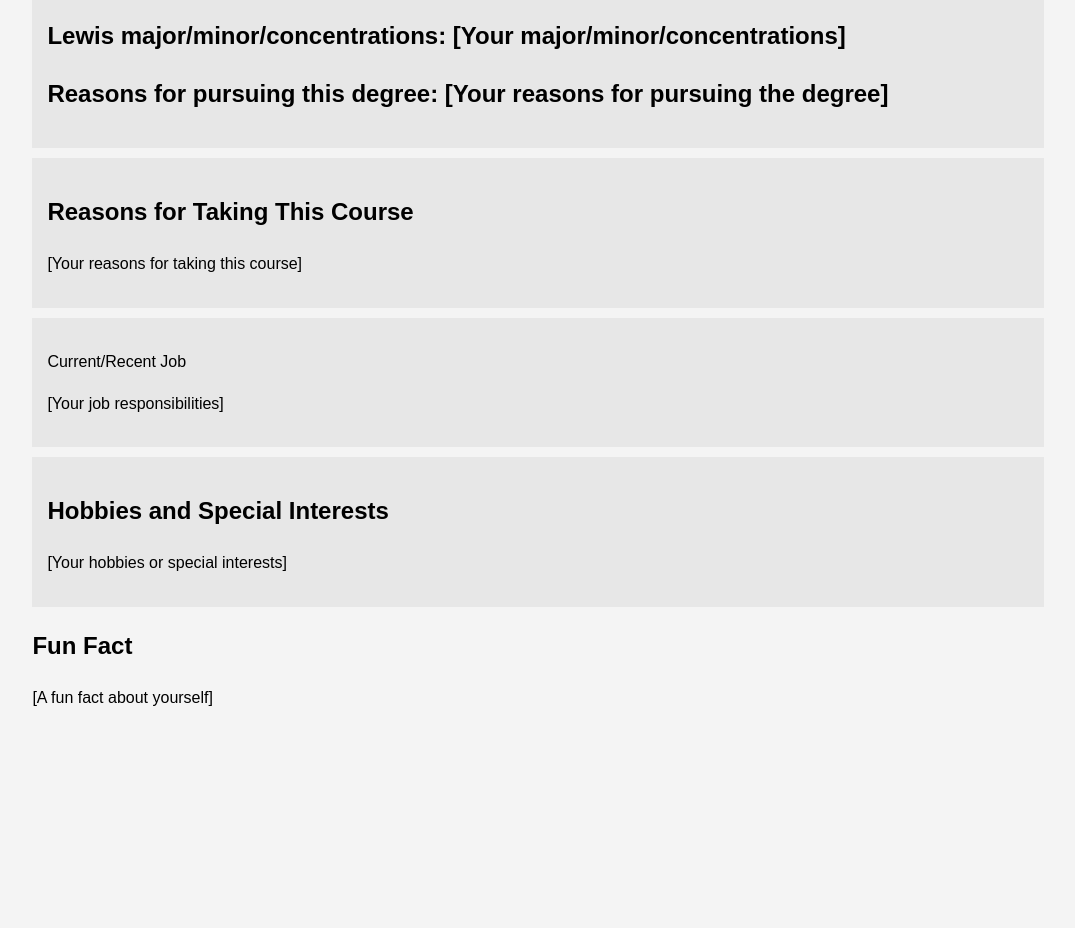
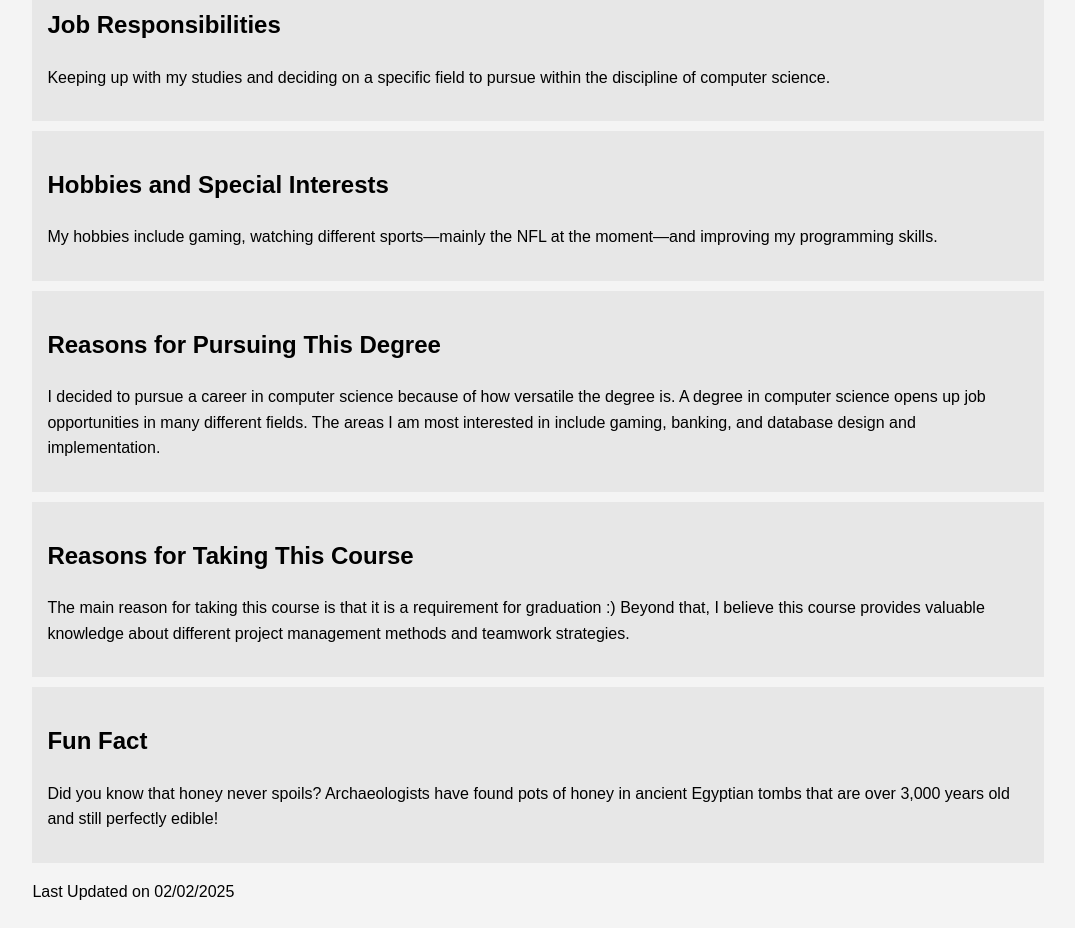
Before and after one commit to Hussain255s/me, a plain HTML site: page index.html in a window 1280 px wide. Shown: the part 227-1155 px from the top of the page, without its empty margins (102-1177 px from the left). Before the commit the page ends 962 px from the top, so only its background shows below. Drawn offline with Linux system fonts and the light colour scheme.

Commit message:
Update index.html

```diff
--- a/index.html
+++ b/index.html
@@ -21,7 +21,7 @@
         .main-info h1 {
             margin: 0;
         }
-        .hobbies, .lewis, .course, .job {
+        .section {
             background: #e7e7e7;
             padding: 15px;
             margin-bottom: 10px;
@@ -31,35 +31,39 @@
 <body>
     <div class="container">
         <header class="main-info">
-            <h1>[Your First and Last Name]</h1>
-            <h1>Preferred Name: [Your Preferred Name]</h1>
+            <h1>Your Name: Hussain Ali</h1>
+            <p>Preferred Name: Hussain</p>
+            <p>Current/Recent Job Title: AUS Computer Science Student - Senior 1</p>
         </header>
 
-        <section class="lewis">
-			<h2>Year at Lewis: [Your Years at Lewis]</h2>
-			<h2>Lewis major/minor/concentrations: [Your major/minor/concentrations]</h2>
-			<h2>Reasons for pursuing this degree: [Your reasons for pursuing the degree]</h2>
+        <section class="section">
+            <h2>Job Responsibilities</h2>
+            <p>Keeping up with my studies and deciding on a specific field to pursue within the discipline of computer science.</p>
         </section>
 
-		<section class="course">
-            <h2>Reasons for Taking This Course</h2>
-            <p>[Your reasons for taking this course]</p>
+        <section class="section">
+            <h2>Hobbies and Special Interests</h2>
+            <p>My hobbies include gaming, watching different sports—mainly the NFL at the moment—and improving my programming skills.</p>
         </section>
 
-		<section class="job">
-            <p>Current/Recent Job</p>
-			<p>[Your job responsibilities]</p>
+        <section class="section">
+            <h2>Reasons for Pursuing This Degree</h2>
+            <p>I decided to pursue a career in computer science because of how versatile the degree is. A degree in computer science opens up job opportunities in many different fields. The areas I am most interested in include gaming, banking, and database design and implementation.</p>
         </section>
 
-        <section class="hobbies">
-            <h2>Hobbies and Special Interests</h2>
-            <p>[Your hobbies or special interests]</p>
+        <section class="section">
+            <h2>Reasons for Taking This Course</h2>
+            <p>The main reason for taking this course is that it is a requirement for graduation :) Beyond that, I believe this course provides valuable knowledge about different project management methods and teamwork strategies.</p>
         </section>
 
-        <section class="fun-fact">
+        <section class="section">
             <h2>Fun Fact</h2>
-            <p>[A fun fact about yourself]</p>
+            <p>Did you know that honey never spoils? Archaeologists have found pots of honey in ancient Egyptian tombs that are over 3,000 years old and still perfectly edible!</p>
         </section>
+
+        <footer>
+            <p>Last Updated on 02/02/2025</p>
+        </footer>
     </div>
 </body>
 </html>
```
